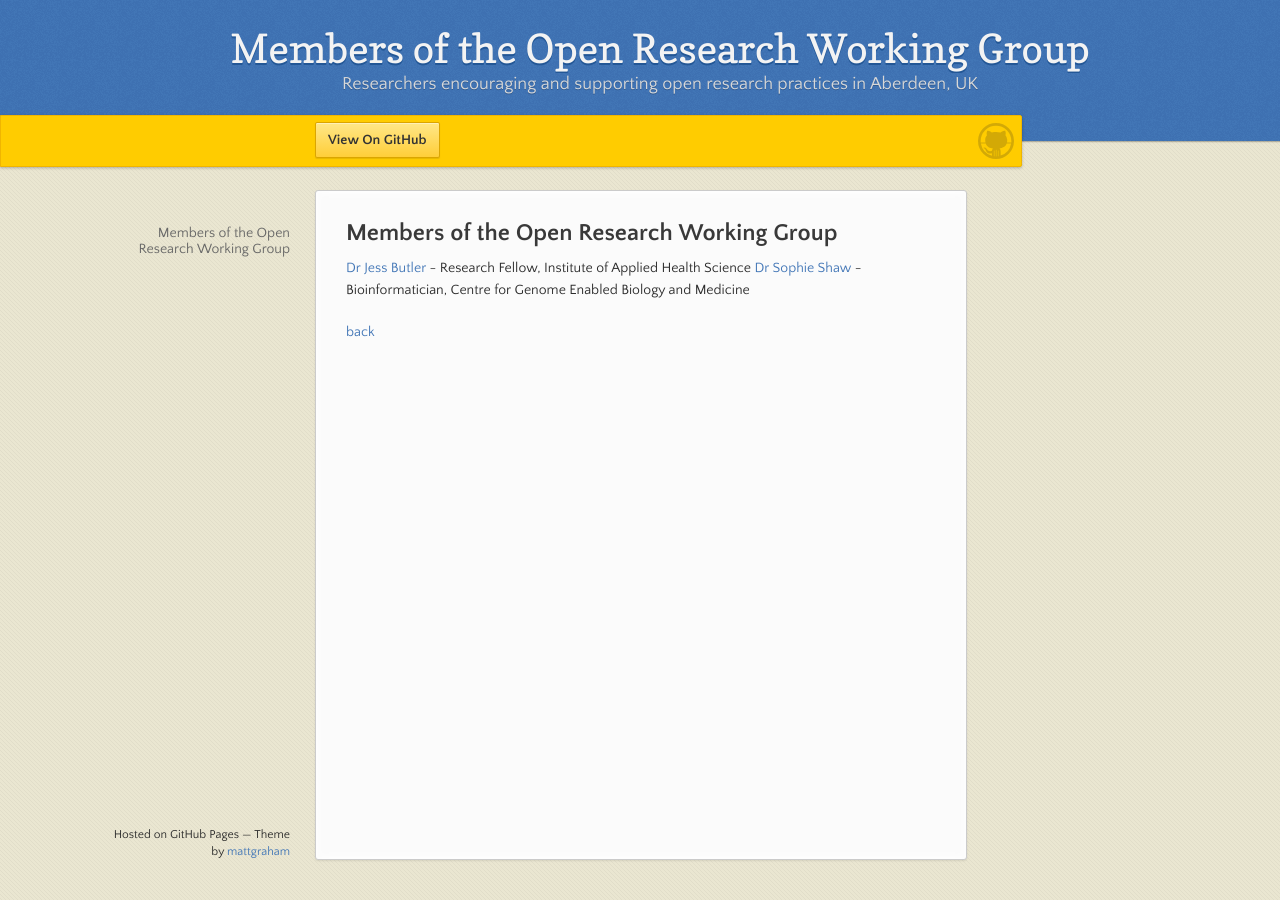
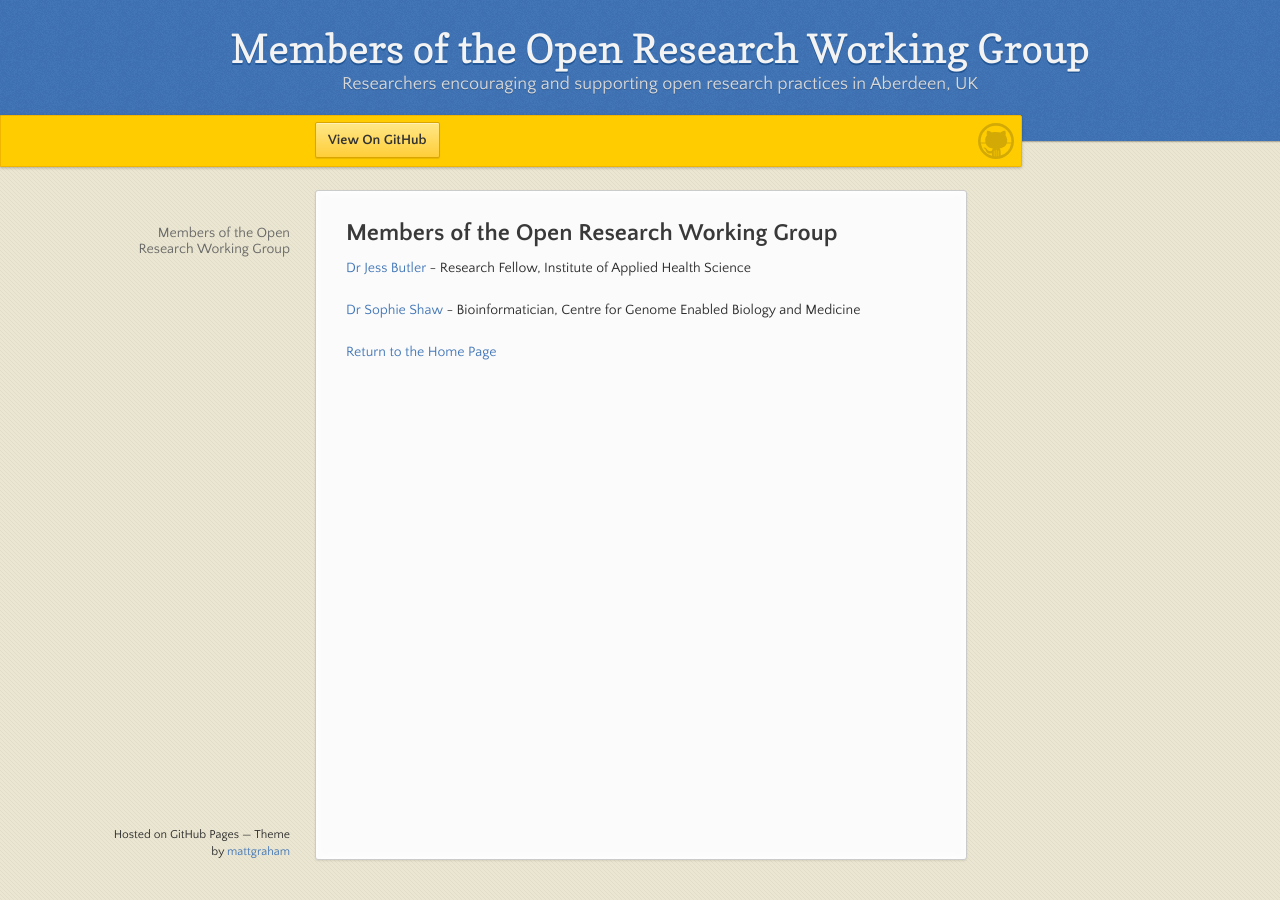
Before and after one commit to ORWG-Aberdeen/ORWG-Aberdeen.github.io, a Jekyll site: the page built from members.md, in a window 1280 px wide. Built offline with Jekyll 4.4.1, drawn with Linux system fonts in a browser that asks for light colours; our own code applies the rules of GitHub Pages for plain Markdown files.

Commit message:
Spacing and typos

```diff
--- a/members.md
+++ b/members.md
@@ -5,6 +5,7 @@ layout: default
 ## Members of the Open Research Working Group
 
 [Dr Jess Butler](https://www.abdn.ac.uk/people/jessicabutler) - Research Fellow, Institute of Applied Health Science
+
 [Dr Sophie Shaw](https://www.abdn.ac.uk/people/s.shaw) - Bioinformatician, Centre for Genome Enabled Biology and Medicine
 
-[back](./)
+[Return to the Home Page](./)
```
